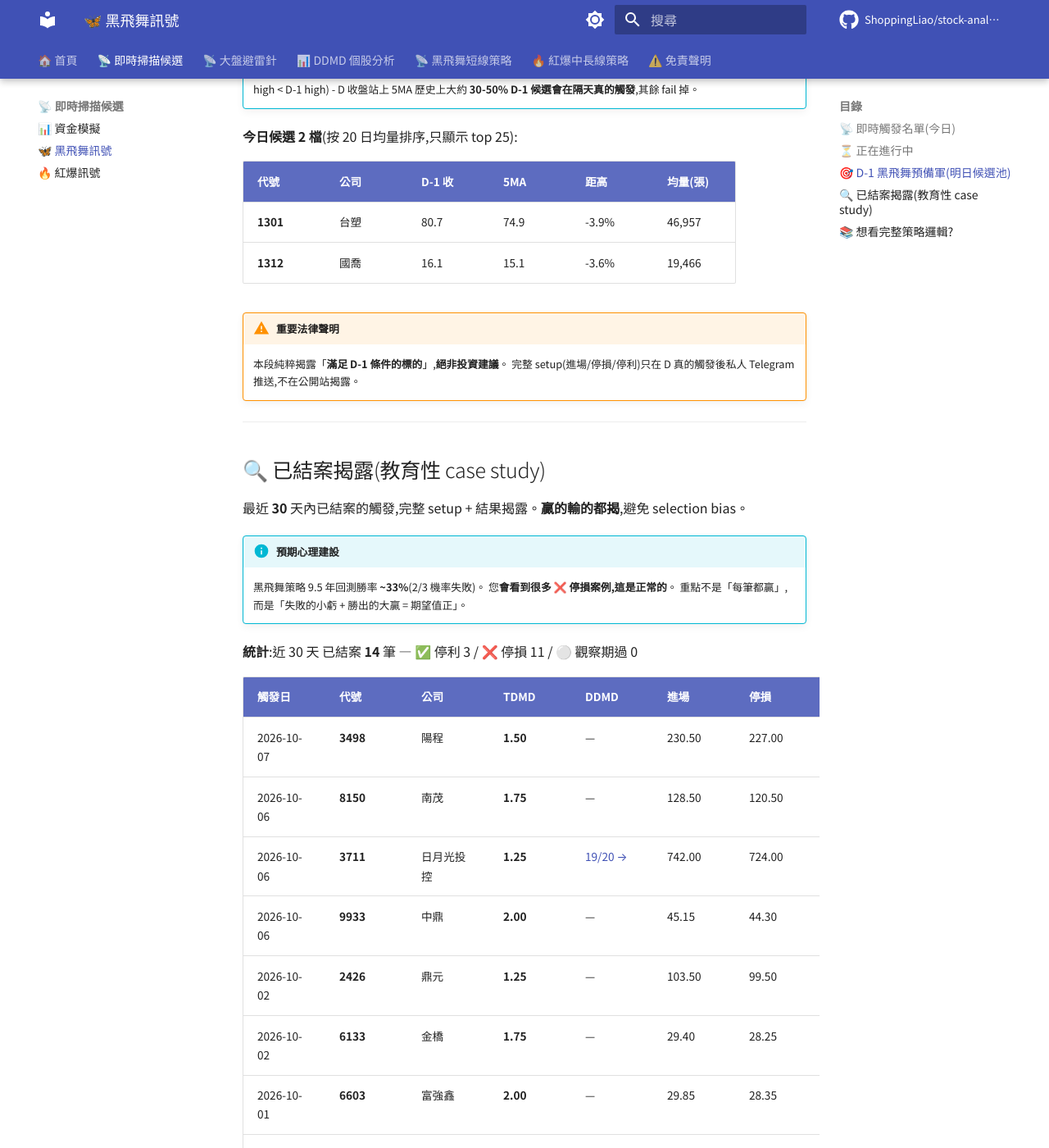
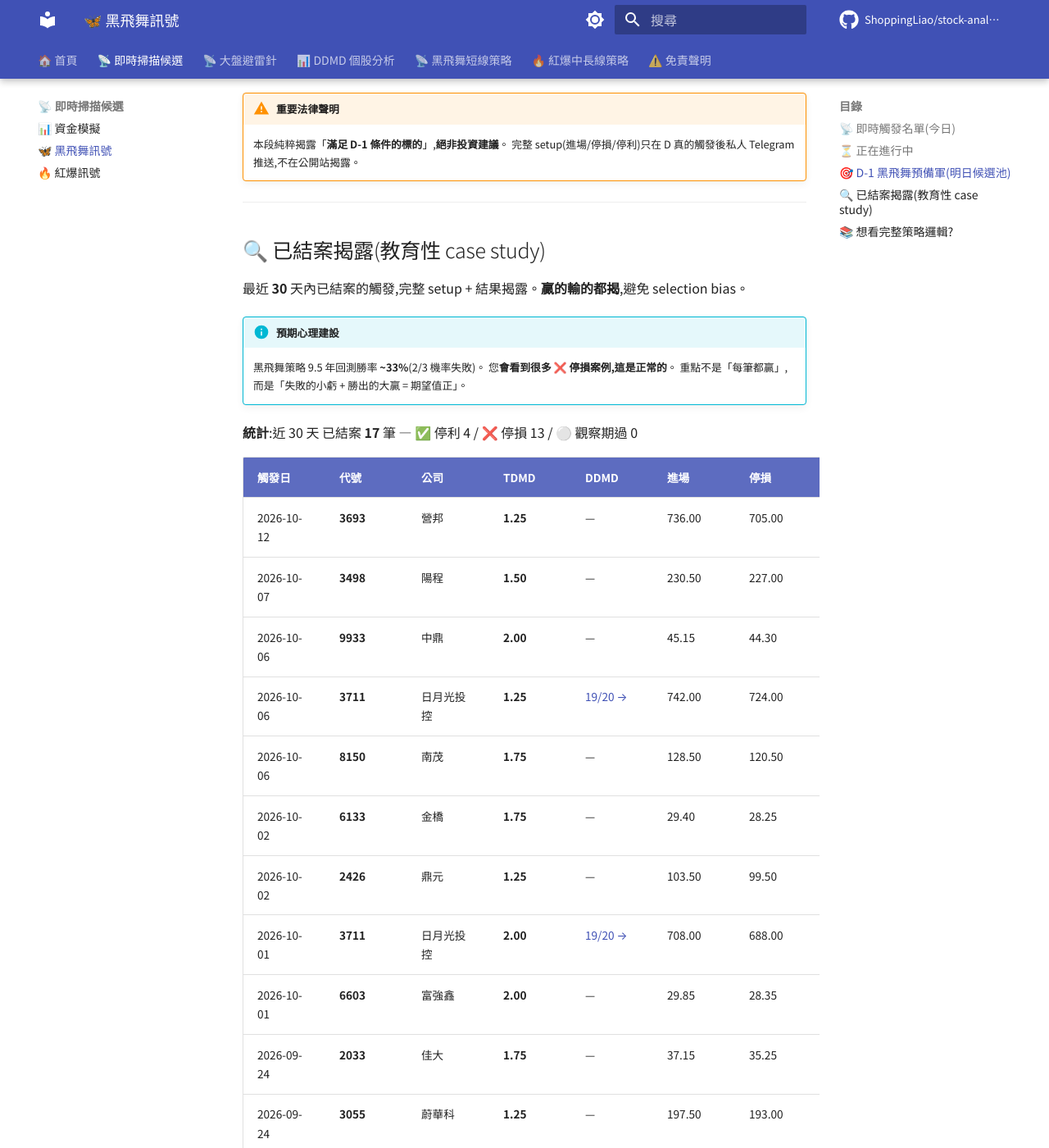
Before and after one commit to ShoppingLiao/stock-analysis-public, an MkDocs documentation site: the page built from docs/signals_black_butterfly.md, in a window 1280 px wide and 1400 px high, scrolled down 1558 px. Shown: the whole window at 82% size. Built offline with MkDocs 1.6.1 and Material for MkDocs 9.7.7, drawn with Linux system fonts in a browser that asks for light colours; comment, search, counter and statistics services are not loaded; part of the change alters nothing that is shown; some of the changed text lies outside the part shown.

Commit message:
docs(signals): update BB + RB + capital (2026-10-13)

```diff
--- a/docs/signals_black_butterfly.md
+++ b/docs/signals_black_butterfly.md
@@ -27,12 +27,9 @@
 
 | 觸發日 | 代號 | 公司 | TDMD | 進場 | 最新 % | MFE | MAE | 狀態 |
 |--------|------|------|------|------|--------|-----|-----|------|
-| 2026-10-12 | **3693** | 營邦 | **1.25/4** | 736.00 | — | — | — | ⏸️ 待入場 |
-| 2026-10-08 | **6257** | 矽格 | **1.75/4** | 282.00 | +1.77% | +2.84% | -2.13% | 🔵 追蹤中 |
+| 2026-10-08 | **6257** | 矽格 | **1.75/4** | 282.00 | -1.06% | +2.84% | -2.48% | 🔵 追蹤中 |
 | 2026-10-05 | **3624** | 光頡 | **1.50/4** | 148.00 | +12.50% | +21.96% | -2.70% | 🔵 追蹤中 |
-| 2026-10-01 | **6213** | 聯茂 | **0.75/4** | 639.00 | +27.07% | +29.11% | 0.00% | 🔵 追蹤中 |
-| 2026-10-01 | **3711** | 日月光投控 | **2.00/4** | 708.00 | +7.63% | +8.05% | -0.56% | 🔵 追蹤中 |
-| 2026-09-24 | **3055** | 蔚華科 | **1.25/4** | 197.50 | +1.77% | +15.19% | -3.04% | 🔵 追蹤中 |
+| 2026-10-01 | **6213** | 聯茂 | **0.75/4** | 639.00 | +24.41% | +29.11% | 0.00% | 🔵 追蹤中 |
 
 
 ---
@@ -48,12 +45,11 @@
     - D 收盤站上 5MA
     歷史上大約 **30-50% D-1 候選會在隔天真的觸發**,其餘 fail 掉。
 
-**今日候選 2 檔**(按 20 日均量排序,只顯示 top 25):
+**今日候選 1 檔**(按 20 日均量排序,只顯示 top 25):
 
 | 代號 | 公司 | D-1 收 | 5MA | 距高 | 均量(張) |
 |------|------|--------|-----|------|---------|
-| **1301** | 台塑 | 80.7 | 74.9 | -3.9% | 46,957 |
-| **1312** | 國喬 | 16.1 | 15.1 | -3.6% | 19,466 |
+| **2305** | 全友 | 66.1 | 63.8 | -11.5% | 22,443 |
 
 !!! warning "重要法律聲明"
     本段純粹揭露「**滿足 D-1 條件的標的**」,**絕非投資建議**。
@@ -71,23 +67,26 @@
     您**會看到很多 ❌ 停損案例,這是正常的**。
     重點不是「每筆都贏」,而是「失敗的小虧 + 勝出的大贏 = 期望值正」。
 
-**統計**:近 30 天 已結案 **14** 筆 — ✅ 停利 3 / ❌ 停損 11 / ⚪ 觀察期過 0
+**統計**:近 30 天 已結案 **17** 筆 — ✅ 停利 4 / ❌ 停損 13 / ⚪ 觀察期過 0
 
 | 觸發日 | 代號 | 公司 | TDMD | DDMD | 進場 | 停損 | 停利 | 結果 | 報酬 | MFE | MAE |
 |--------|------|------|------|------|------|------|------|------|------|-----|-----|
+| 2026-10-12 | **3693** | 營邦 | **1.25** | — | 736.00 | 705.00 | 809.60 | 🟢 ❌ 停損 | -4.21% | +-1.22% | -6.11% |
 | 2026-10-07 | **3498** | 陽程 | **1.50** | — | 230.50 | 227.00 | 253.55 | 🟢 ❌ 停損 | -1.52% | +0.65% | -2.17% |
+| 2026-10-06 | **9933** | 中鼎 | **2.00** | — | 45.15 | 44.30 | 49.66 | 🟢 ❌ 停損 | -1.88% | +-0.44% | -3.65% |
+| 2026-10-06 | **3711** | 日月光投控 | **1.25** | [19/20 →](https://shoppingliao.github.io/stock-analysis-public/reports/3711_%E6%97%A5%E6%9C%88%E5%85%89%E6%8A%95%E6%8E%A7_DDMD_2026-09-29/) | 742.00 | 724.00 | 816.20 | 🟢 ❌ 停損 | -2.43% | +1.35% | -3.64% |
 | 2026-10-06 | **8150** | 南茂 | **1.75** | — | 128.50 | 120.50 | 141.35 | 🟢 ❌ 停損 | -6.23% | +0.78% | -6.23% |
-| 2026-10-06 | **3711** | 日月光投控 | **1.25** | [19/20 →](https://shoppingliao.github.io/stock-analysis-public/reports/3711_%E6%97%A5%E6%9C%88%E5%85%89%E6%8A%95%E6%8E%A7_DDMD_2026-09-29/) | 742.00 | 724.00 | 816.20 | 🟢 ❌ 停損 | -2.43% | +1.35% | -3.64% |
-| 2026-10-06 | **9933** | 中鼎 | **2.00** | — | 45.15 | 44.30 | 49.66 | 🟢 ❌ 停損 | -1.88% | +-0.44% | -3.65% |
+| 2026-10-02 | **6133** | 金橋 | **1.75** | — | 29.40 | 28.25 | 32.34 | 🟢 ❌ 停損 | -3.91% | +2.89% | -4.76% |
 | 2026-10-02 | **2426** | 鼎元 | **1.25** | — | 103.50 | 99.50 | 113.85 | 🔴 ✅ 停利 | +1.93% | +14.01% | 1.93% |
-| 2026-10-02 | **6133** | 金橋 | **1.75** | — | 29.40 | 28.25 | 32.34 | 🟢 ❌ 停損 | -3.91% | +2.89% | -4.76% |
+| 2026-10-01 | **3711** | 日月光投控 | **2.00** | [19/20 →](https://shoppingliao.github.io/stock-analysis-public/reports/3711_%E6%97%A5%E6%9C%88%E5%85%89%E6%8A%95%E6%8E%A7_DDMD_2026-09-29/) | 708.00 | 688.00 | 778.80 | 🔴 ✅ 停利 | +4.52% | +8.05% | -0.56% |
 | 2026-10-01 | **6603** | 富強鑫 | **2.00** | — | 29.85 | 28.35 | 32.84 | 🟢 ❌ 停損 | -5.19% | +5.36% | -5.86% |
 | 2026-09-24 | **2033** | 佳大 | **1.75** | — | 37.15 | 35.25 | 40.87 | 🔴 ✅ 停利 | +33.24% | +51.55% | -1.75% |
+| 2026-09-24 | **3055** | 蔚華科 | **1.25** | — | 197.50 | 193.00 | 217.25 | 🟢 ❌ 停損 | -8.35% | +15.19% | -8.35% |
 | 2026-09-21 | **3045** | 台灣大 | **2.00** | — | 124.50 | 120.00 | 136.95 | 🟢 ❌ 停損 | -3.61% | +0.40% | -5.22% |
 | 2026-09-18 | **2887** | 台新新光金 | **3.00** | — | 44.40 | 42.35 | 48.84 | 🟢 ❌ 停損 | -4.62% | +0.11% | -4.62% |
 | 2026-09-16 | **2884** | 玉山金 | **1.50** | — | 46.45 | 45.05 | 51.10 | 🟢 ❌ 停損 | -3.01% | +1.94% | -3.12% |
+| 2026-09-16 | **2892** | 第一金 | **1.25** | — | 40.00 | 39.00 | 44.00 | 🟢 ❌ 停損 | -2.50% | +2.38% | -2.75% |
 | 2026-09-16 | **2834** | 臺企銀 | **1.75** | — | 18.20 | 17.75 | 20.02 | 🟢 ❌ 停損 | -2.47% | +3.30% | -2.47% |
-| 2026-09-16 | **2892** | 第一金 | **1.25** | — | 40.00 | 39.00 | 44.00 | 🟢 ❌ 停損 | -2.50% | +2.38% | -2.75% |
 | 2026-09-14 | **2221** | 大甲 | **2.25** | — | 91.70 | 88.70 | 100.87 | 🔴 ✅ 停利 | +88.66% | +115.92% | -3.82% |
 
 > **欄位說明**:**MFE** = 進場後最大潛在獲利(假設不出場、放完觀察期會看到的最大漲幅);**MAE** = 最大潛在虧損(假設不停損會看到的最大跌幅)。
--- a/docs/signals_capital.md
+++ b/docs/signals_capital.md
@@ -17,9 +17,9 @@
 
 -   **💼 當前資金水位**
 
-    # 800,000
+    # 500,000
 
-    持倉 8 檔 × 100,000
+    持倉 5 檔 × 100,000
 
 -   **🌊 歷史最高水位**
 
@@ -29,37 +29,35 @@
 
 -   **🟢 已實現損益**
 
-    # +696,941
+    # +689,366
 
-    勝率 32.2% / 354 檔已平倉
+    勝率 32.2% / 357 檔已平倉
 
 -   **🟡 未實現損益**
 
-    # +50,018
+    # +34,861
 
-    持倉 8 檔(現價 vs 進場價)
+    持倉 5 檔(現價 vs 進場價)
 
 -   **📈 總損益**
 
-    # +746,959
+    # +724,227
 
-    報酬率 **+10.83%** _(分母 = 歷史最高水位 6,900,000)_
+    報酬率 **+10.50%** _(分母 = 歷史最高水位 6,900,000)_
 
 </div>
 
-> **💡 解讀**:這個策略歷史上**同時最多持有 69 檔**(在 2026-05-28),代表「玩這個策略至少要準備 **6,900,000 元**」才不會因資金不夠錯過訊號。當前只佔用 800,000(8 檔)。
+> **💡 解讀**:這個策略歷史上**同時最多持有 69 檔**(在 2026-05-28),代表「玩這個策略至少要準備 **6,900,000 元**」才不會因資金不夠錯過訊號。當前只佔用 500,000(5 檔)。
 
 ### 持倉中 — Top 5 獲利 / 虧損
 
 | 排名 | 代號 | 公司名 | 進場日 | 進場價 | 現價 | 損益 | 損益% |
 |------|------|--------|--------|--------|------|------|-------|
-| 🟢 | 6213 | 聯茂 | 2026-10-01 | 639.00 | 812.00 | **+27,074** | **+27.07%** |
+| 🟢 | 6213 | 聯茂 | 2026-10-01 | 639.00 | 795.00 | **+24,413** | **+24.41%** |
 | 🟢 | 3624 | 光頡 | 2026-10-05 | 148.00 | 166.50 | **+12,500** | **+12.50%** |
-| 🟢 | 3711 | 日月光投控 | 2026-10-01 | 708.00 | 762.00 | **+7,627** | **+7.63%** |
-| 🟢 | 6257 | 矽格 | 2026-10-08 | 282.00 | 287.00 | **+1,773** | **+1.77%** |
-| 🟢 | 3055 | 蔚華科 | 2026-09-24 | 197.50 | 201.00 | **+1,772** | **+1.77%** |
-| 🔴 | 3693 | 營邦 | 2026-10-12 | 736.00 | 727.00 | **-1,223** | **-1.22%** |
-| 🔴 | 1301 | 台塑 | 2026-10-13 | 81.00 | 80.70 | **-370** | **-0.37%** |
+| 🔴 | 6257 | 矽格 | 2026-10-08 | 282.00 | 279.00 | **-1,064** | **-1.06%** |
+| 🔴 | 2103 | 台橡 | 2026-10-13 | 28.90 | 28.65 | **-865** | **-0.87%** |
+| 🔴 | 1301 | 台塑 | 2026-10-13 | 81.00 | 80.90 | **-123** | **-0.12%** |
 
 !!! info "⚠️ 資金模擬說明"
     每檔固定投入 **100,000 元**(教育性質,實際操作會依 TDMD 評分動態調整部位)。
@@ -94,15 +92,15 @@
 
 -   **🟡 未實現損益**
 
-    # +761,448
+    # +651,662
 
     持倉 43 檔(現價 vs 進場價)
 
 -   **📉 總損益**
 
-    # -369
+    # -110,155
 
-    報酬率 **-0.00%** _(分母 = 歷史最高水位 15,900,000)_
+    報酬率 **-0.69%** _(分母 = 歷史最高水位 15,900,000)_
 
 </div>
 
@@ -112,16 +110,16 @@
 
 | 排名 | 代號 | 公司名 | 進場日 | 進場價 | 現價 | 損益 | 損益% |
 |------|------|--------|--------|--------|------|------|-------|
-| 🟢 | 2221 | 大甲 | 2026-09-02 | 83.20 | 173.00 | **+107,933** | **+107.93%** |
-| 🟢 | 2033 | 佳大 | 2026-08-28 | 25.65 | 49.50 | **+92,982** | **+92.98%** |
-| 🟢 | 1709 | 和益 | 2026-08-13 | 30.65 | 58.60 | **+91,191** | **+91.19%** |
-| 🟢 | 2466 | 冠西電 | 2026-10-01 | 128.50 | 218.00 | **+69,650** | **+69.65%** |
-| 🟢 | 2030 | 彰源 | 2026-08-10 | 20.45 | 32.00 | **+56,479** | **+56.48%** |
-| 🔴 | 6532 | 瑞耘 | 2026-10-01 | 122.50 | 106.00 | **-13,469** | **-13.47%** |
-| 🔴 | 9933 | 中鼎 | 2026-10-05 | 48.75 | 42.70 | **-12,410** | **-12.41%** |
-| 🔴 | 1727 | 中華化 | 2026-09-23 | 116.50 | 103.50 | **-11,159** | **-11.16%** |
-| 🔴 | 2020 | 美亞 | 2026-10-01 | 26.20 | 24.00 | **-8,397** | **-8.40%** |
-| 🔴 | 3219 | 倚強股份 | 2026-09-30 | 131.50 | 120.50 | **-8,365** | **-8.37%** |
+| 🟢 | 1709 | 和益 | 2026-08-13 | 30.65 | 59.90 | **+95,432** | **+95.43%** |
+| 🟢 | 2221 | 大甲 | 2026-09-02 | 83.20 | 156.00 | **+87,500** | **+87.50%** |
+| 🟢 | 2466 | 冠西電 | 2026-10-01 | 128.50 | 237.00 | **+84,436** | **+84.44%** |
+| 🟢 | 2033 | 佳大 | 2026-08-28 | 25.65 | 45.00 | **+75,439** | **+75.44%** |
+| 🟢 | 3498 | 陽程 | 2026-08-17 | 158.50 | 232.50 | **+46,688** | **+46.69%** |
+| 🔴 | 1727 | 中華化 | 2026-09-23 | 116.50 | 100.00 | **-14,163** | **-14.16%** |
+| 🔴 | 9933 | 中鼎 | 2026-10-05 | 48.75 | 42.30 | **-13,231** | **-13.23%** |
+| 🔴 | 6133 | 金橋 | 2026-09-30 | 29.60 | 25.80 | **-12,838** | **-12.84%** |
+| 🔴 | 3219 | 倚強股份 | 2026-09-30 | 131.50 | 116.00 | **-11,787** | **-11.79%** |
+| 🔴 | 6227 | 茂綸 | 2026-09-17 | 137.50 | 124.50 | **-9,455** | **-9.45%** |
 
 !!! info "⚠️ 資金模擬說明"
     每檔固定投入 **100,000 元**(教育性質,實際操作會依 TDMD 評分動態調整部位)。
@@ -136,9 +134,9 @@
 
 -   **💼 當前資金水位**
 
-    # 5,100,000
+    # 4,800,000
 
-    BB 800,000 + RB 4,300,000
+    BB 500,000 + RB 4,300,000
 
 -   **🌊 兩策略歷史最高水位**
 
@@ -148,21 +146,21 @@
 
 -   **🟢 已實現損益**
 
-    # -64,877
+    # -72,452
 
-    BB +696,941 + RB -761,817
+    BB +689,366 + RB -761,817
 
 -   **🟡 未實現損益**
 
-    # +811,466
+    # +686,523
 
-    BB +50,018 + RB +761,448
+    BB +34,861 + RB +651,662
 
 -   **📈 總損益**
 
-    # +746,589
+    # +614,071
 
-    報酬率 **+3.27%** _(分母 = 兩策略歷史最高水位)_
+    報酬率 **+2.69%** _(分母 = 兩策略歷史最高水位)_
 
 </div>
 
--- a/docs/signals_red_burst.md
+++ b/docs/signals_red_burst.md
@@ -14,7 +14,15 @@ D1 條件成立 → 當天 13:00 後直接進場(漲停則 D2 開盤)。進場
     本段僅揭露「滿足 D1 條件」的訊號,**不附進場價、不構成投資建議**。
     完整 setup(進場規則、結算規則)請看 [紅爆策略說明](about/strategy_red_burst.md)。
 
-*今日無新 D1 候選(可能全在持有部位內)。*
+**今日新候選 5 檔**(按量比降冪):
+
+| 代號 | 公司 | D1 收 | D1 高 | D1 量(張) | 20 日均量 | 量比 |
+|------|------|-------|-------|-----------|-----------|------|
+| **9103** | 美德醫療-DR | 7.02 | 7.10 | 30,806 | 1,364 | **22.6x** |
+| **4938** | 和碩 | 102.50 | 105.00 | 76,210 | 9,106 | **8.4x** |
+| **2603** | 長榮 | 264.00 | 264.00 | 61,917 | 9,040 | **6.8x** |
+| **3580** | 友威科 | 115.00 | 122.00 | 7,410 | 1,312 | **5.7x** |
+| **6278** | 台表科 | 264.00 | 282.00 | 40,186 | 9,175 | **4.4x** |
 
 ---
 
```
